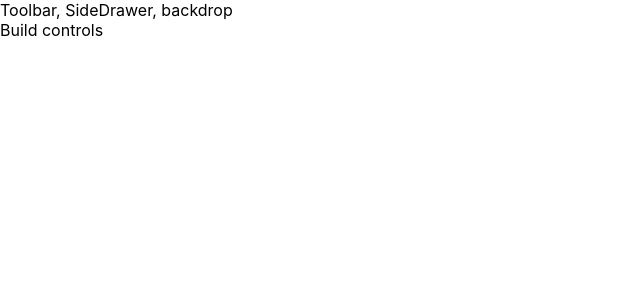
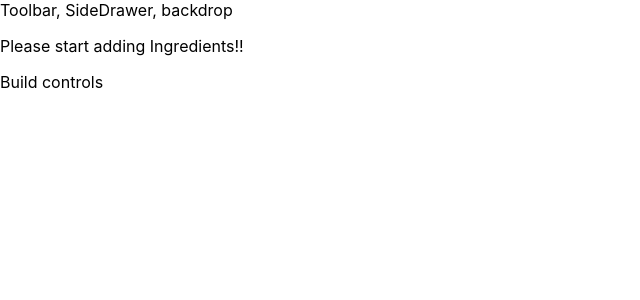
Before and after one commit to chauhankartik1708/Burger-project, a React app: page / in a window 1280 px wide. Shown: the top 300 px of the page, without its empty margins (0-640 px from the left). Built offline with nearby package versions, Linux system fonts and the light colour scheme.

Commit message:
calculating the ingredient sum  dynamically
Signed-off-by: Kartik Chauhan <lkchauhan.725@gmail.com>

```diff
--- a/src/components/Burger/Burger.js
+++ b/src/components/Burger/Burger.js
@@ -3,12 +3,18 @@
 import BurgerIngredient from './BurgerIngredient/BurgerIngredient'
 
 const burger = (props) => {
-    const transformIngredients = Object.keys(props.ingredients)
+    let transformIngredients = Object.keys(props.ingredients)
     .map(igKey => {
         return [...Array(props.ingredients[igKey])].map((_,i) => {
             return <BurgerIngredient key={igKey + i} type={igKey} />
         });
-    });
+    })
+    .reduce((arr,el) => {
+        return arr.concat(el)
+    },[]);
+    if(transformIngredients.length === 0){
+        transformIngredients = <p>Please start adding Ingredients!!</p>
+    }
     return(
         <div className={classes.Burger}>
             <BurgerIngredient type="bread-top" />
--- a/src/containers/BurgerBuilder/BurgerBuilder.js
+++ b/src/containers/BurgerBuilder/BurgerBuilder.js
@@ -7,10 +7,10 @@
 
     state = {
         ingredients :{
-            salad:1,
-            bacon:1,
-            cheese:2,
-            meat:2
+            salad:0,
+            bacon:0,
+            cheese:0,
+            meat:0
 
         }
     }
```
